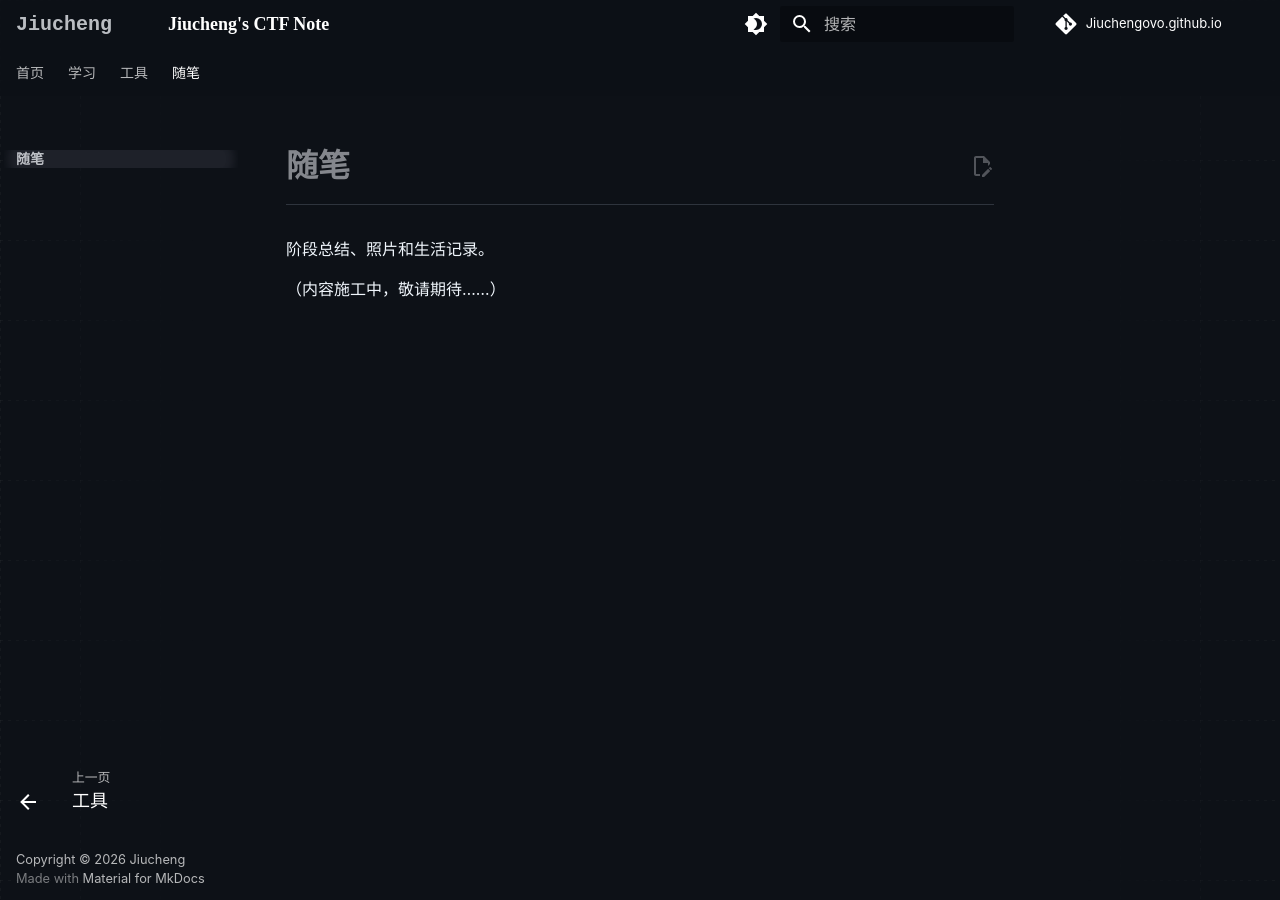
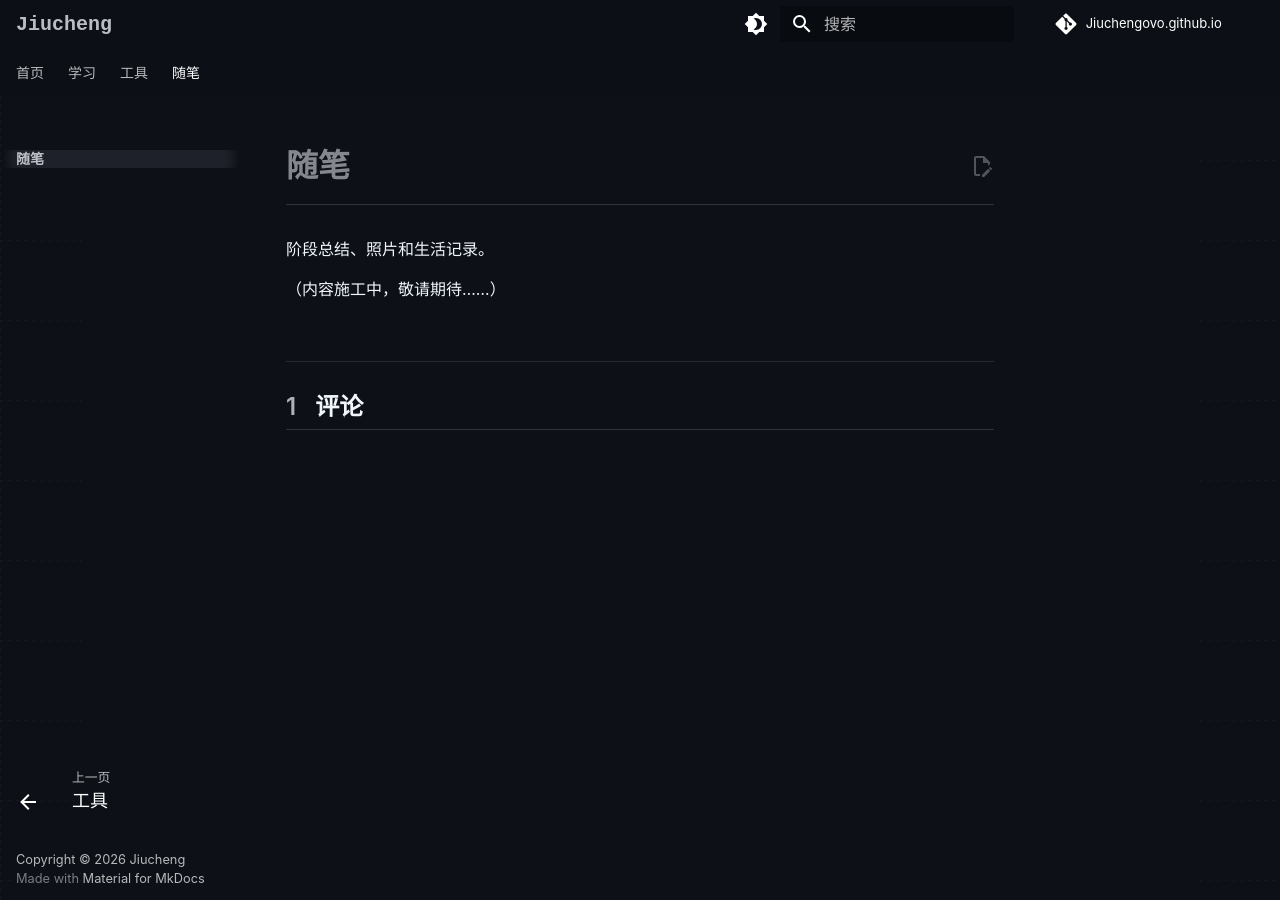
Before and after one commit to Jiuchengovo/Jiuchengovo.github.io, an MkDocs documentation site: the page built from docs/diaries/index.md, in a window 1280 px wide. Built offline with MkDocs 1.6.1 and Material for MkDocs 9.7.7, drawn with Linux system fonts in a browser that asks for light colours; comment, search, counter and statistics services are not loaded.

Commit message:
feat: add giscus comments, simplify header, and refresh contributions

```diff
--- a/docs/theme/css/components.css
+++ b/docs/theme/css/components.css
@@ -1687,3 +1687,12 @@
   0% { transform: translate3d(-0.8rem, -0.2rem, 0) scale(0.96); opacity: 0.12; }
   100% { transform: translate3d(1.2rem, 1.2rem, 0) scale(1.08); opacity: 0.24; }
 }
+
+/* Comments sit below the page content on every page, including the homepage. */
+.site-comments {
+  margin-top: 3rem;
+  padding-top: 1.5rem;
+  border-top: 1px solid var(--md-default-fg-color--lightest);
+}
+.site-comments > h2 { margin-top: 0; }
+.site-comments__status { color: var(--md-default-fg-color--light); }
--- /dev/null
+++ b/docs/theme/js/site-comments.js
@@ -0,0 +1,48 @@
+(function () {
+  "use strict";
+
+  var ORIGIN = "https://giscus.app";
+
+  function theme() {
+    return window.site.theme.mode === "dark" ? "dark" : "light";
+  }
+
+  function syncTheme() {
+    var frame = document.querySelector(".giscus-frame");
+    if (frame && frame.contentWindow) {
+      frame.contentWindow.postMessage({ giscus: { setConfig: { theme: theme() } } }, ORIGIN);
+    }
+  }
+
+  function initComments(root) {
+    var container = root.querySelector(".giscus");
+    if (!container || container.dataset.initialized) return;
+    container.dataset.initialized = "true";
+
+    var script = document.createElement("script");
+    script.src = ORIGIN + "/client.js";
+    script.async = true;
+    script.crossOrigin = "anonymous";
+    ["repo", "repo-id", "category", "category-id"].forEach(function (name) {
+      script.setAttribute("data-" + name, container.getAttribute("data-" + name));
+    });
+    // A separate discussion for each URL, including after instant navigation.
+    script.setAttribute("data-mapping", "pathname");
+    script.setAttribute("data-strict", "1");
+    script.setAttribute("data-reactions-enabled", "1");
+    script.setAttribute("data-emit-metadata", "0");
+    script.setAttribute("data-input-position", "top");
+    script.setAttribute("data-theme", theme());
+    script.setAttribute("data-lang", "zh-CN");
+    script.setAttribute("data-loading", "lazy");
+    script.onerror = function () {
+      var status = container.parentElement.querySelector(".site-comments__status");
+      status.textContent = "评论暂时无法加载，请稍后刷新，或前往 GitHub Discussions。";
+      status.hidden = false;
+    };
+    container.appendChild(script);
+  }
+
+  window.site.theme.subscribe(syncTheme);
+  window.site.onPageReady(initComments);
+})();
--- a/mkdocs.yml
+++ b/mkdocs.yml
@@ -65,6 +65,7 @@
   - theme/js/site-pdf.js
   - theme/js/site-friends.js
   - theme/js/site-github.js
+  - theme/js/site-comments.js
 
 markdown_extensions:
   - admonition
--- /dev/null
+++ b/overrides/partials/comments.html
@@ -0,0 +1,12 @@
+{% if page and page.meta.comments != false %}
+<section class="site-comments" aria-labelledby="site-comments-title">
+  <h2 id="site-comments-title">评论</h2>
+  <div class="giscus"
+       data-repo="Jiuchengovo/Jiuchengovo.github.io"
+       data-repo-id="R_kgDOSUBROw"
+       data-category="Announcements"
+       data-category-id="DIC_kwDOSUBRO84DIxJc"></div>
+  <p class="site-comments__status" role="status" hidden></p>
+  <noscript>启用 JavaScript 后即可加载评论，也可以前往 <a href="https://github.com/Jiuchengovo/Jiuchengovo.github.io/discussions">GitHub Discussions</a>。</noscript>
+</section>
+{% endif %}
--- a/overrides/partials/content.html
+++ b/overrides/partials/content.html
@@ -24,3 +24,4 @@
 {% if page_class %}
   </div>
 {% endif %}
+{% include "partials/comments.html" %}
--- /dev/null
+++ b/overrides/partials/header.html
@@ -0,0 +1,67 @@
+{#-
+  This file was automatically generated - do not edit
+-#}
+{% set class = "md-header" %}
+{% if "navigation.tabs.sticky" in features %}
+  {% set class = class ~ " md-header--shadow md-header--lifted" %}
+{% elif "navigation.tabs" not in features %}
+  {% set class = class ~ " md-header--shadow" %}
+{% endif %}
+<header class="{{ class }}" data-md-component="header">
+  <nav class="md-header__inner md-grid" aria-label="{{ lang.t('header') }}">
+    <a href="{{ config.extra.homepage | d(nav.homepage.url, true) | url }}" title="{{ config.site_name | e }}" class="md-header__button md-logo" aria-label="{{ config.site_name }}" data-md-component="logo">
+      {% include "partials/logo.html" %}
+    </a>
+    <label class="md-header__button md-icon" for="__drawer">
+      {% set icon = config.theme.icon.menu or "material/menu" %}
+      {% include ".icons/" ~ icon ~ ".svg" %}
+    </label>
+    <div class="md-header__title" data-md-component="header-title">
+      <div class="md-header__ellipsis">
+        <div class="md-header__topic">
+{# Keep the first topic empty; the page title still appears on scroll. #}
+        </div>
+        <div class="md-header__topic" data-md-component="header-topic">
+          <span class="md-ellipsis">
+            {% if page.meta and page.meta.title %}
+              {{ page.meta.title }}
+            {% else %}
+              {{ page.title }}
+            {% endif %}
+          </span>
+        </div>
+      </div>
+    </div>
+    {% if config.theme.palette %}
+      {% if not config.theme.palette is mapping %}
+        {% include "partials/palette.html" %}
+      {% endif %}
+    {% endif %}
+    {% if not config.theme.palette is mapping %}
+      {% include "partials/javascripts/palette.html" %}
+    {% endif %}
+    {% if config.extra.alternate %}
+      {% include "partials/alternate.html" %}
+    {% endif %}
+    {% if "material/search" in config.plugins %}
+      {% set search = config.plugins["material/search"] | attr("config") %}
+      {% if search.enabled %}
+        <label class="md-header__button md-icon" for="__search">
+          {% set icon = config.theme.icon.search or "material/magnify" %}
+          {% include ".icons/" ~ icon ~ ".svg" %}
+        </label>
+        {% include "partials/search.html" %}
+      {% endif %}
+    {% endif %}
+    {% if config.repo_url %}
+      <div class="md-header__source">
+        {% include "partials/source.html" %}
+      </div>
+    {% endif %}
+  </nav>
+  {% if "navigation.tabs.sticky" in features %}
+    {% if "navigation.tabs" in features %}
+      {% include "partials/tabs.html" %}
+    {% endif %}
+  {% endif %}
+</header>
```
Also changed, not shown: docs/theme/data/contributions.json (+1 -1 lines).
